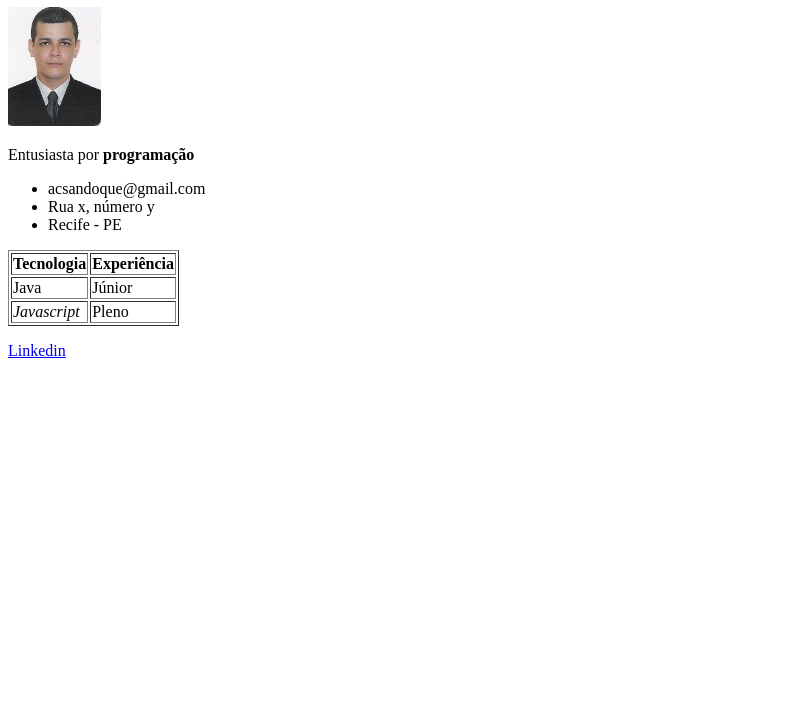
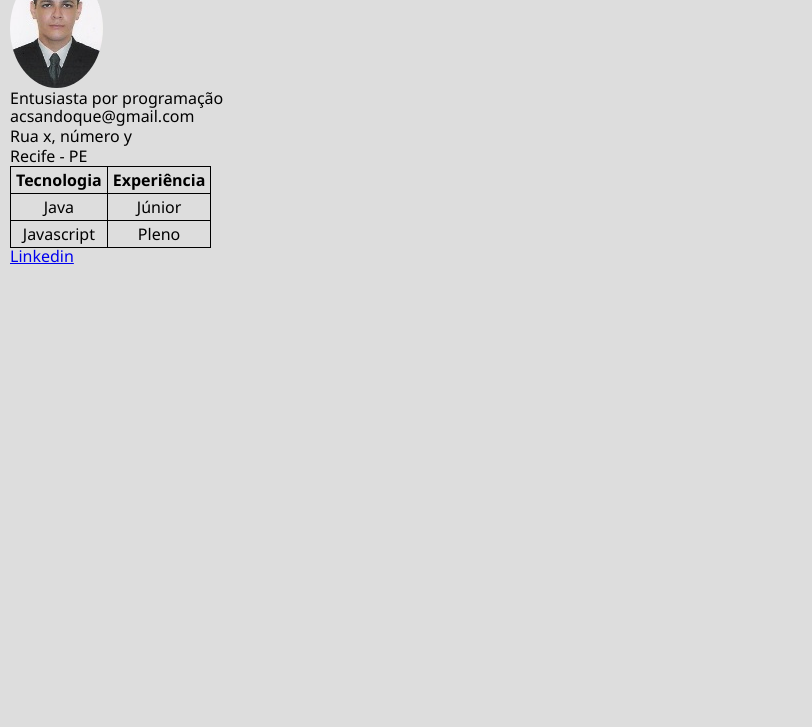
Before and after one commit to Sandoque/front-end-fundamentos-igti, a plain HTML site: page aula05/producao/index.html in a window 1280 px wide. Shown: the part 73-800 px from the top of the page, without its empty margins (0-812 px from the left). Drawn offline with Linux system fonts and the light colour scheme.

Commit message:
atribuindo reset  style css

```diff
--- a/aula05/producao/index.html
+++ b/aula05/producao/index.html
@@ -3,6 +3,10 @@
   <head>
     <meta charset="UTF-8" />
     <meta name="viewport" content="width=device-width, initial-scale=1.0" />
+
+    <link rel="stylesheet" href="./css/reset.css" />
+    <link rel="stylesheet" href="./css/style.css" />
+
     <title>Curriculo</title>
   </head>
   <body>
```
